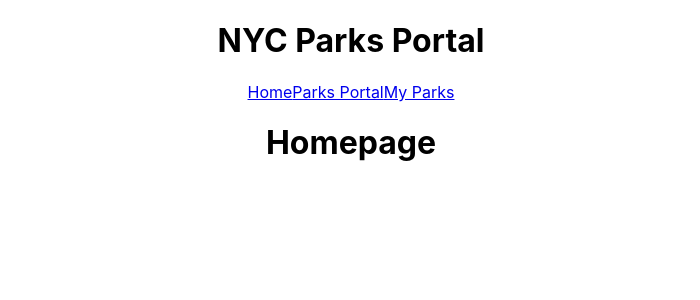
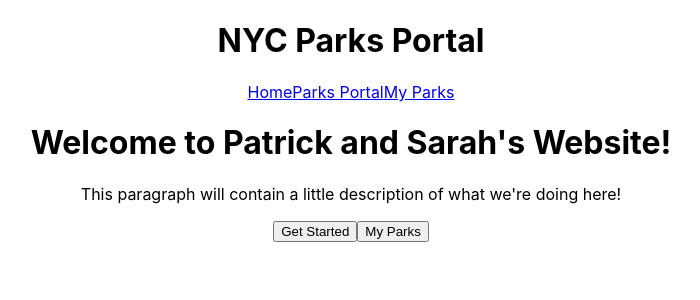
Before and after one commit to sarahjones016/phase-2-final-project, a React (Create React App) app: page / in a window 1280 px wide. Shown: the top 300 px of the page, without its empty margins (289-989 px from the left). Built offline with nearby package versions, Linux system fonts and the light colour scheme; data requests are answered from the project's data file.

Commit message:
added h1, p and two buttons to homepage

```diff
--- a/src/Home.js
+++ b/src/Home.js
@@ -4,9 +4,12 @@
 function Home({ parks }) {
   return (
     <div>
-        <h1>Homepage</h1>
+        <h1>Welcome to Patrick and Sarah's Website!</h1>
+        <p>This paragraph will contain a little description of what we're doing here!</p>
         {/* Will contain buttons that route to portal and visited pages  */}
         <HomeSlider parks={parks} />
+        <button>Get Started</button>
+        <button>My Parks</button>
     </div>
   )
 }
```
